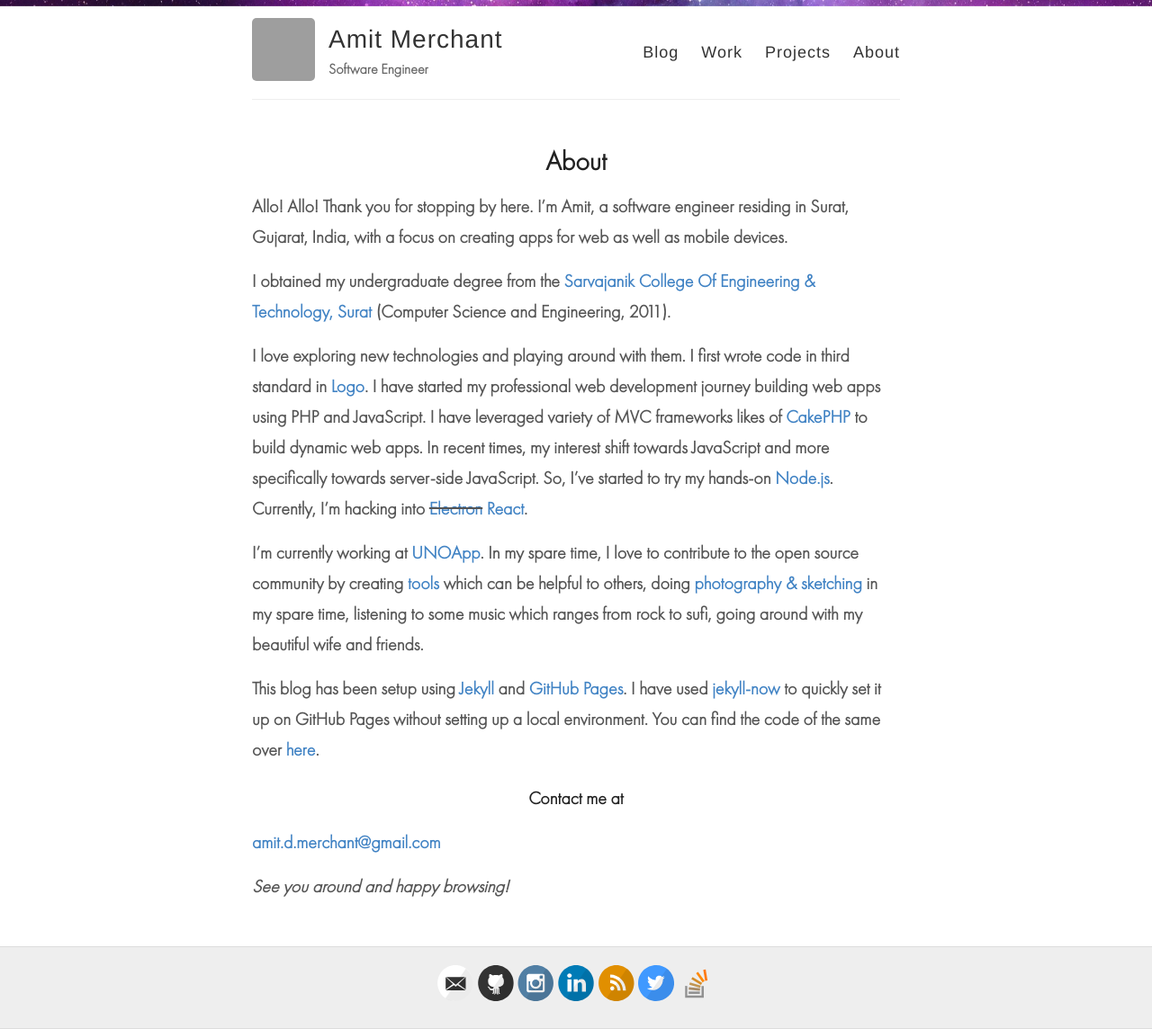
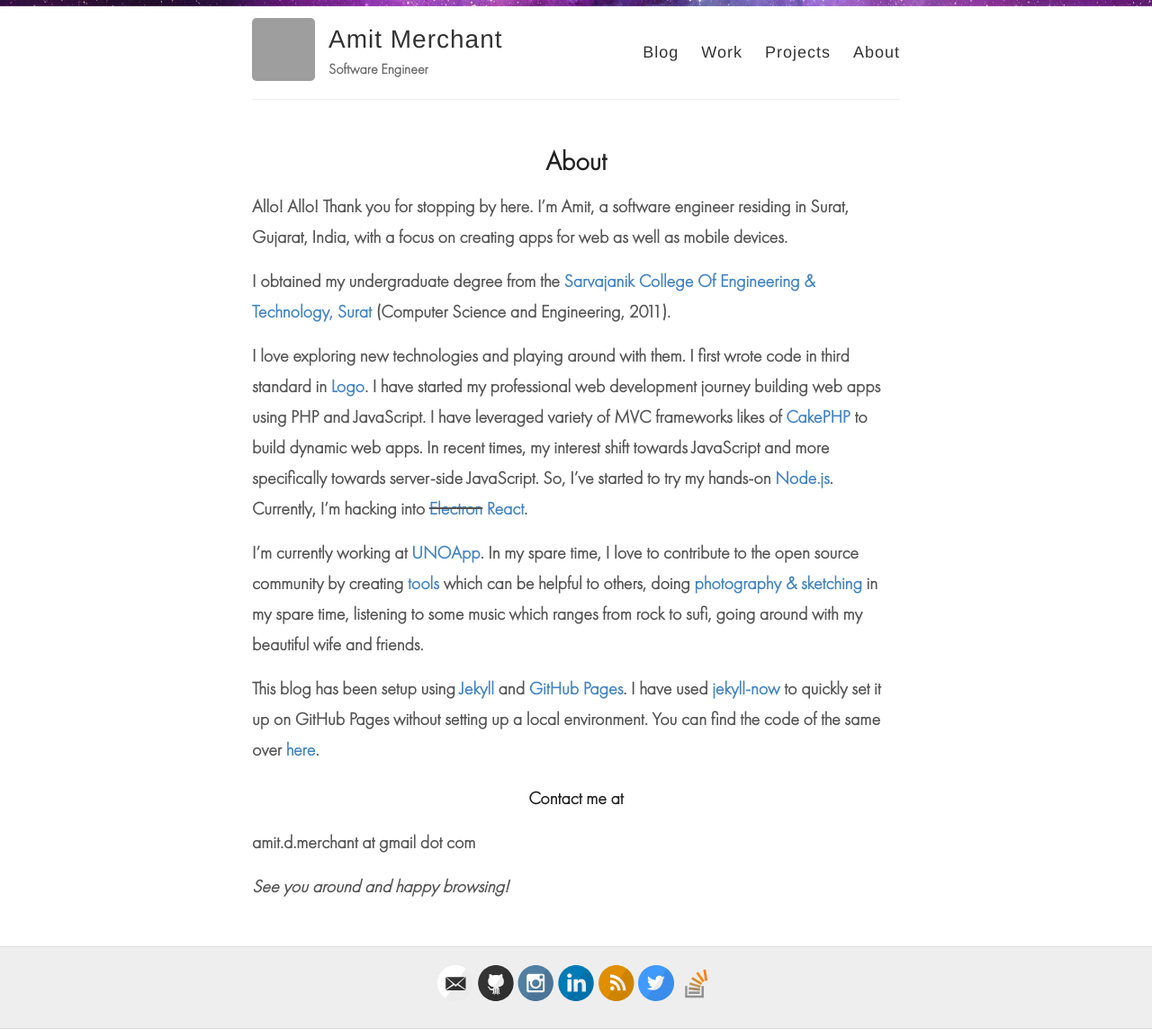
Before and after one commit to varunkumardev/amitmerchant1990.github.io, a Jekyll site: the page built from about.md, in a window 1280 px wide. Shown: the whole page at 90% size. Built offline with Jekyll 4.4.1, drawn with Linux system fonts in a browser that asks for light colours; grey boxes are pictures that could not be loaded.

Commit message:
Update about.md

```diff
--- a/about.md
+++ b/about.md
@@ -16,6 +16,6 @@
 
 ### Contact me at
 
-[amit.d.merchant@gmail.com](mailto:amit.d.merchant@gmail.com)
+amit.d.merchant at gmail dot com
 
 **_See you around and happy browsing!_**
```
